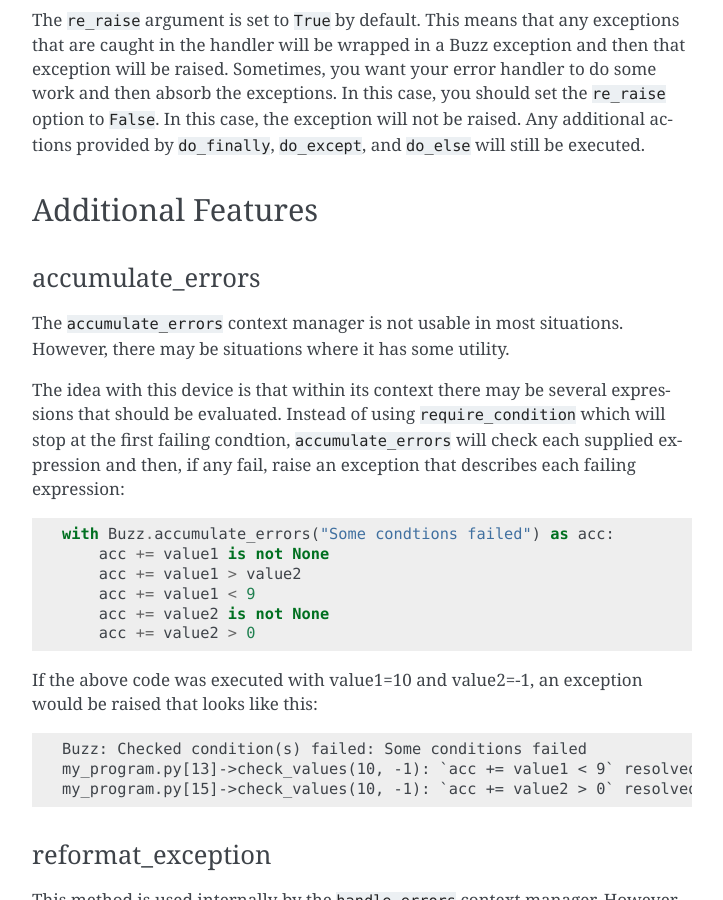
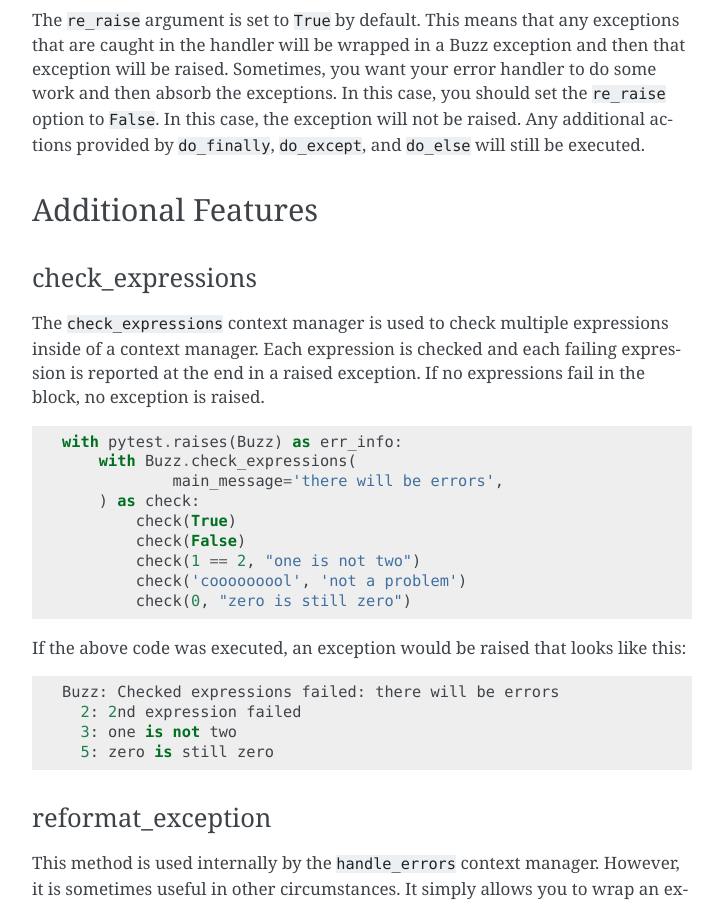
Before and after one commit to dusktreader/py-buzz, a Sphinx documentation site: the page built from docs/features.rst, in a window 1280 px wide and 900 px high, scrolled down 3356 px. Shown: the whole window, without its empty margins (388-1111 px from the left). Built offline with Sphinx 7.4.7, drawn with Linux system fonts in a browser that asks for light colours; pages that are not in the unit, such as notebooks, are missing from menus; some of the changed text lies outside the part shown.

Commit message:
Issue #55: Updated documentation

```diff
--- a/docs/features.rst
+++ b/docs/features.rst
@@ -172,39 +172,36 @@ raised. Any additional actions provided by ``do_finally``, ``do_except``, and
 ``do_else`` will still be executed.
 
 
-
-
-
 Additional Features
 -------------------
 
-accumulate_errors
+check_expressions
 .................
 
-The ``accumulate_errors`` context manager is not usable in most situations.
-However, there may be situations where it has some utility.
-
-The idea with this device is that within its context there may be several
-expressions that should be evaluated. Instead of using ``require_condition``
-which will stop at the first failing condtion, ``accumulate_errors`` will check
-each supplied expression and then, if any fail, raise an exception that
-describes each failing expression:
+The ``check_expressions`` context manager is used to check multiple expressions
+inside of a context manager. Each expression is checked and each failing
+expression is reported at the end in a raised exception. If no expressions fail
+in the block, no exception is raised.
 
 .. code-block:: python
 
-   with Buzz.accumulate_errors("Some condtions failed") as acc:
-       acc += value1 is not None
-       acc += value1 > value2
-       acc += value1 < 9
-       acc += value2 is not None
-       acc += value2 > 0
+    with pytest.raises(Buzz) as err_info:
+        with Buzz.check_expressions(
+                main_message='there will be errors',
+        ) as check:
+            check(True)
+            check(False)
+            check(1 == 2, "one is not two")
+            check('cooooooool', 'not a problem')
+            check(0, "zero is still zero")
 
-If the above code was executed with value1=10 and value2=-1, an exception would
+If the above code was executed, an exception would
 be raised that looks like this::
 
-   Buzz: Checked condition(s) failed: Some conditions failed
-   my_program.py[13]->check_values(10, -1): `acc += value1 < 9` resolved as false
-   my_program.py[15]->check_values(10, -1): `acc += value2 > 0` resolved as false
+   Buzz: Checked expressions failed: there will be errors
+     2: 2nd expression failed
+     3: one is not two
+     5: zero is still zero
 
 
 reformat_exception
```
Also changed, not shown: 1 other file.
